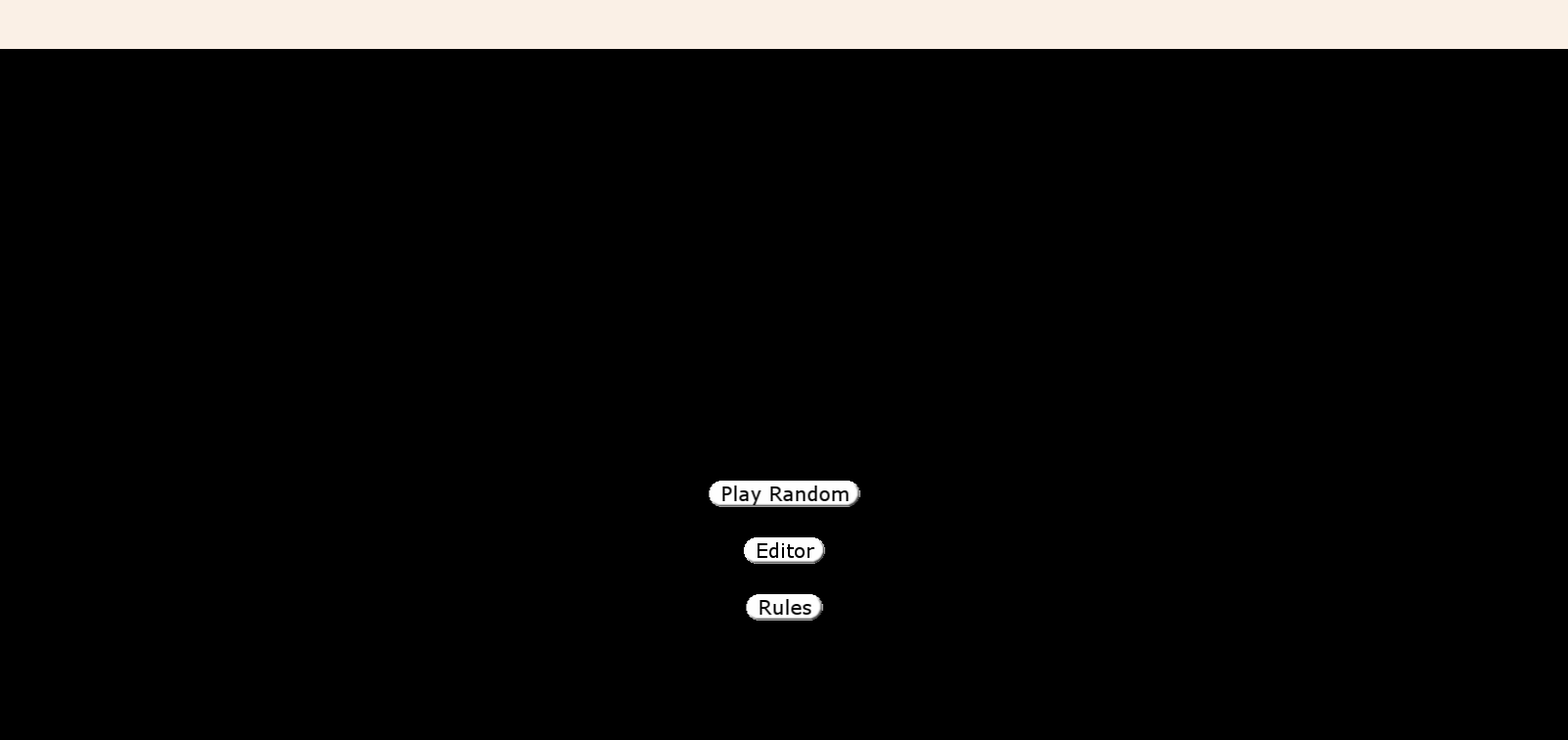
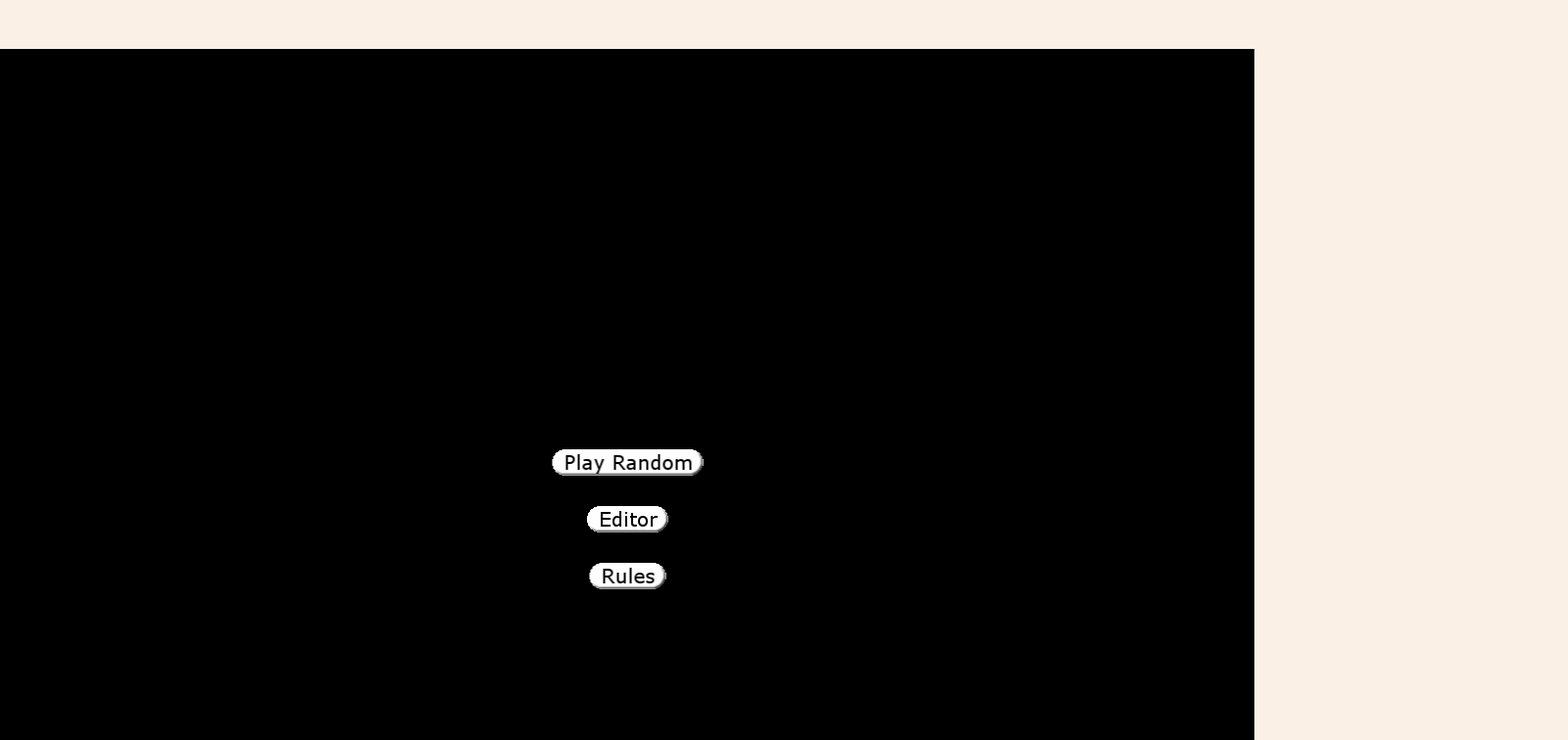
Before and after one commit to kraken007/lifeGame-gameCodeurJam3, a plain HTML site: page index.html in a window 1280 px wide. Shown: the top 756 px of the page at 98% size, 1600 px wide, since content can reach past the window. Drawn offline with Linux system fonts and the light colour scheme.

Commit message:
ajout de partern et finalisation de la fonction random + fix sur l'algo

```diff
--- a/index.html
+++ b/index.html
@@ -13,8 +13,8 @@
         }
 
         #game {
-            width: 1600px;
-            height: 1024px;
+            width: 1280px;
+            height: 960px;
             margin-left: auto;
             margin-right: auto;
             margin-top: 50px;
@@ -26,7 +26,7 @@
 <div id='game'></div>
 <script type="text/javascript">
     //crée la fenetre de jeu
-    var game = new Phaser.Game(1600, 1024, Phaser.CANVAS, 'game');
+    var game = new Phaser.Game(1280, 960, Phaser.CANVAS, 'game');
 
     //state menu
     var menu = {
@@ -150,12 +150,10 @@
         , preload: function () {
             game.load.image('cellule', './img/cellule.jpg');
             game.load.image('start', './img/start.png');
-            console.log('preload');
-            console.log(this.DEPART);
             //grille
             this.tailleCellule = game.cache.getImage('cellule').width;
-            this.nbColonne = (this.DEPART.length > 0) ? this.DEPART[0].length : 3;
-            this.nbLigne = (this.DEPART.length > 0) ? this.DEPART.length : 3;
+            this.nbColonne = (this.DEPART.length > 0) ? this.DEPART[0].length : 10;
+            this.nbLigne = (this.DEPART.length > 0) ? this.DEPART.length : 10;
             this.tailleGrille = this.nbColonne * this.nbLigne;
             this.tabLine = [];
             this.grille = [];
@@ -180,7 +178,7 @@
             for (var l = 0; l < this.nbLigne; l++) {
                 for (var c = 0; c < this.nbColonne; c++) {
                     var tmpCellule = this.grille[l][c];
-                    if(this.DEPART[l][c] === 1){
+                    if (this.DEPART[l][c] === 1) {
                         tmpCellule.isAlive = true;
                         tmpCellule.visible = true;
                     }
@@ -206,6 +204,7 @@
 
                 this.nextClick = game.time.now + this.latenceClick;
                 var cel = this.grille[caseY][caseX];
+
                 if (cel.isAlive === true) {
                     cel.isAlive = false;
                     cel.visible = false;
@@ -280,6 +279,7 @@
             for (var i = 0; i < this.tabLine.length; i++) {
                 game.debug.geom(this.tabLine[i], 'LightSeaGreen');
             }
+            game.debug.pointer(game.input.activePointer);
         }
         , initGrille: function () {
             //traçage des lignes
@@ -310,7 +310,7 @@
         }
         , isAlive: function (px, py) {
             try {
-                var enVie = this.grille[px][py].isAlive;
+                var enVie = this.grille[py][px].isAlive;
             }
             catch (e) {
                 return false;
@@ -384,32 +384,44 @@
                 , [0, 0, 0, 0, 1, 0, 0]
             ],
             [
-                [0,0,0,0,0,0,0,0,0,0,0,0,0,0,0,0,0,0,0,0,0,0,0,0,0,0,0,0,0,0,0,0,0,0,0,0,0,0],
-                [0,0,0,0,0,0,0,0,0,0,0,0,0,0,0,0,0,0,0,0,0,0,0,0,0,1,0,0,0,0,0,0,0,0,0,0,0,0],
-                [0,0,0,0,0,0,0,0,0,0,0,0,0,0,0,0,0,0,0,0,0,0,0,1,0,1,0,0,0,0,0,0,0,0,0,0,0,0],
-                [0,0,0,0,0,0,0,0,0,0,0,0,0,1,1,0,0,0,0,0,0,1,1,0,0,0,0,0,0,0,0,0,0,0,0,1,1,0],
-                [0,0,0,0,0,0,0,0,0,0,0,0,1,0,0,0,1,0,0,0,0,1,1,0,0,0,0,0,0,0,0,0,0,0,0,1,1,0],
-                [0,1,1,0,0,0,0,0,0,0,0,1,0,0,0,0,0,1,0,0,0,1,1,0,0,0,0,0,0,0,0,0,0,0,0,0,0,0],
-                [0,1,1,0,0,0,0,0,0,0,0,1,0,0,0,1,0,1,1,0,0,0,0,1,0,1,0,0,0,0,0,0,0,0,0,0,0,0],
-                [0,0,0,0,0,0,0,0,0,0,0,1,0,0,0,0,0,1,0,0,0,0,0,0,0,1,0,0,0,0,0,0,0,0,0,0,0,0],
-                [0,0,0,0,0,0,0,0,0,0,0,0,1,0,0,0,1,0,0,0,0,0,0,0,0,0,0,0,0,0,0,0,0,0,0,0,0,0],
-                [0,0,0,0,0,0,0,0,0,0,0,0,0,1,1,0,0,0,0,0,0,0,0,0,0,0,0,0,0,0,0,0,0,0,0,0,0,0],
-                [0,0,0,0,0,0,0,0,0,0,0,0,0,0,0,0,0,0,0,0,0,0,0,0,0,0,0,0,0,0,0,0,0,0,0,0,0,0],
-                [0,0,0,0,0,0,0,0,0,0,0,0,0,0,0,0,0,0,0,0,0,0,0,0,0,0,0,0,0,0,0,0,0,0,0,0,0,0],
-                [0,0,0,0,0,0,0,0,0,0,0,0,0,0,0,0,0,0,0,0,0,0,0,0,0,0,0,0,0,0,0,0,0,0,0,0,0,0],
-                [0,0,0,0,0,0,0,0,0,0,0,0,0,0,0,0,0,0,0,0,0,0,0,0,0,0,0,0,0,0,0,0,0,0,0,0,0,0],
-                [0,0,0,0,0,0,0,0,0,0,0,0,0,0,0,0,0,0,0,0,0,0,0,0,0,0,0,0,0,0,0,0,0,0,0,0,0,0],
-                [0,0,0,0,0,0,0,0,0,0,0,0,0,0,0,0,0,0,0,0,0,0,0,0,0,0,0,0,0,0,0,0,0,0,0,0,0,0],
-                [0,0,0,0,0,0,0,0,0,0,0,0,0,0,0,0,0,0,0,0,0,0,0,0,0,0,0,0,0,0,0,0,0,0,0,0,0,0],
-                [0,0,0,0,0,0,0,0,0,0,0,0,0,0,0,0,0,0,0,0,0,0,0,0,0,0,0,0,0,0,0,0,0,0,0,0,0,0]
+                [0, 0, 0, 0, 0, 0, 0, 0, 0, 0, 0, 0, 0, 0, 0, 0, 0, 0, 0, 0, 0, 0, 0, 0, 0, 0, 0, 0, 0, 0, 0, 0, 0, 0, 0, 0, 0, 0],
+                [0, 0, 0, 0, 0, 0, 0, 0, 0, 0, 0, 0, 0, 0, 0, 0, 0, 0, 0, 0, 0, 0, 0, 0, 0, 1, 0, 0, 0, 0, 0, 0, 0, 0, 0, 0, 0, 0],
+                [0, 0, 0, 0, 0, 0, 0, 0, 0, 0, 0, 0, 0, 0, 0, 0, 0, 0, 0, 0, 0, 0, 0, 1, 0, 1, 0, 0, 0, 0, 0, 0, 0, 0, 0, 0, 0, 0],
+                [0, 0, 0, 0, 0, 0, 0, 0, 0, 0, 0, 0, 0, 1, 1, 0, 0, 0, 0, 0, 0, 1, 1, 0, 0, 0, 0, 0, 0, 0, 0, 0, 0, 0, 0, 1, 1, 0],
+                [0, 0, 0, 0, 0, 0, 0, 0, 0, 0, 0, 0, 1, 0, 0, 0, 1, 0, 0, 0, 0, 1, 1, 0, 0, 0, 0, 0, 0, 0, 0, 0, 0, 0, 0, 1, 1, 0],
+                [0, 1, 1, 0, 0, 0, 0, 0, 0, 0, 0, 1, 0, 0, 0, 0, 0, 1, 0, 0, 0, 1, 1, 0, 0, 0, 0, 0, 0, 0, 0, 0, 0, 0, 0, 0, 0, 0],
+                [0, 1, 1, 0, 0, 0, 0, 0, 0, 0, 0, 1, 0, 0, 0, 1, 0, 1, 1, 0, 0, 0, 0, 1, 0, 1, 0, 0, 0, 0, 0, 0, 0, 0, 0, 0, 0, 0],
+                [0, 0, 0, 0, 0, 0, 0, 0, 0, 0, 0, 1, 0, 0, 0, 0, 0, 1, 0, 0, 0, 0, 0, 0, 0, 1, 0, 0, 0, 0, 0, 0, 0, 0, 0, 0, 0, 0],
+                [0, 0, 0, 0, 0, 0, 0, 0, 0, 0, 0, 0, 1, 0, 0, 0, 1, 0, 0, 0, 0, 0, 0, 0, 0, 0, 0, 0, 0, 0, 0, 0, 0, 0, 0, 0, 0, 0],
+                [0, 0, 0, 0, 0, 0, 0, 0, 0, 0, 0, 0, 0, 1, 1, 0, 0, 0, 0, 0, 0, 0, 0, 0, 0, 0, 0, 0, 0, 0, 0, 0, 0, 0, 0, 0, 0, 0],
+                [0, 0, 0, 0, 0, 0, 0, 0, 0, 0, 0, 0, 0, 0, 0, 0, 0, 0, 0, 0, 0, 0, 0, 0, 0, 0, 0, 0, 0, 0, 0, 0, 0, 0, 0, 0, 0, 0],
+                [0, 0, 0, 0, 0, 0, 0, 0, 0, 0, 0, 0, 0, 0, 0, 0, 0, 0, 0, 0, 0, 0, 0, 0, 0, 0, 0, 0, 0, 0, 0, 0, 0, 0, 0, 0, 0, 0],
+                [0, 0, 0, 0, 0, 0, 0, 0, 0, 0, 0, 0, 0, 0, 0, 0, 0, 0, 0, 0, 0, 0, 0, 0, 0, 0, 0, 0, 0, 0, 0, 0, 0, 0, 0, 0, 0, 0],
+                [0, 0, 0, 0, 0, 0, 0, 0, 0, 0, 0, 0, 0, 0, 0, 0, 0, 0, 0, 0, 0, 0, 0, 0, 0, 0, 0, 0, 0, 0, 0, 0, 0, 0, 0, 0, 0, 0],
+                [0, 0, 0, 0, 0, 0, 0, 0, 0, 0, 0, 0, 0, 0, 0, 0, 0, 0, 0, 0, 0, 0, 0, 0, 0, 0, 0, 0, 0, 0, 0, 0, 0, 0, 0, 0, 0, 0],
+                [0, 0, 0, 0, 0, 0, 0, 0, 0, 0, 0, 0, 0, 0, 0, 0, 0, 0, 0, 0, 0, 0, 0, 0, 0, 0, 0, 0, 0, 0, 0, 0, 0, 0, 0, 0, 0, 0],
+                [0, 0, 0, 0, 0, 0, 0, 0, 0, 0, 0, 0, 0, 0, 0, 0, 0, 0, 0, 0, 0, 0, 0, 0, 0, 0, 0, 0, 0, 0, 0, 0, 0, 0, 0, 0, 0, 0],
+                [0, 0, 0, 0, 0, 0, 0, 0, 0, 0, 0, 0, 0, 0, 0, 0, 0, 0, 0, 0, 0, 0, 0, 0, 0, 0, 0, 0, 0, 0, 0, 0, 0, 0, 0, 0, 0, 0]
+            ],
+            [
+                [1, 0, 0, 0, 0, 0, 0, 0, 0, 1],
+                [0, 1, 0, 0, 0, 0, 0, 0, 1, 0],
+                [0, 0, 1, 0, 0, 0, 0, 1, 0, 0],
+                [0, 0, 0, 1, 0, 0, 1, 0, 0, 0],
+                [0, 0, 0, 0, 1, 1, 0, 0, 0, 0],
+                [0, 0, 0, 0, 1, 1, 0, 0, 0, 0],
+                [0, 0, 0, 1, 0, 0, 1, 0, 0, 0],
+                [0, 0, 1, 0, 0, 0, 0, 1, 0, 0],
+                [0, 1, 0, 0, 0, 0, 0, 0, 1, 0],
+                [1, 0, 0, 0, 0, 0, 0, 0, 0, 1]
             ]
         ]
         , randomPatern: function () {
             var min = Math.ceil(0);
             var max = Math.floor(this.patern.length);
             var index = Math.floor(Math.random() * (max - min)) + min;
-//            return this.patern[index];
-            return this.patern[8];
+            return this.patern[index];
+            //return this.patern[this.patern.length -1];
         }
     };
 
```
